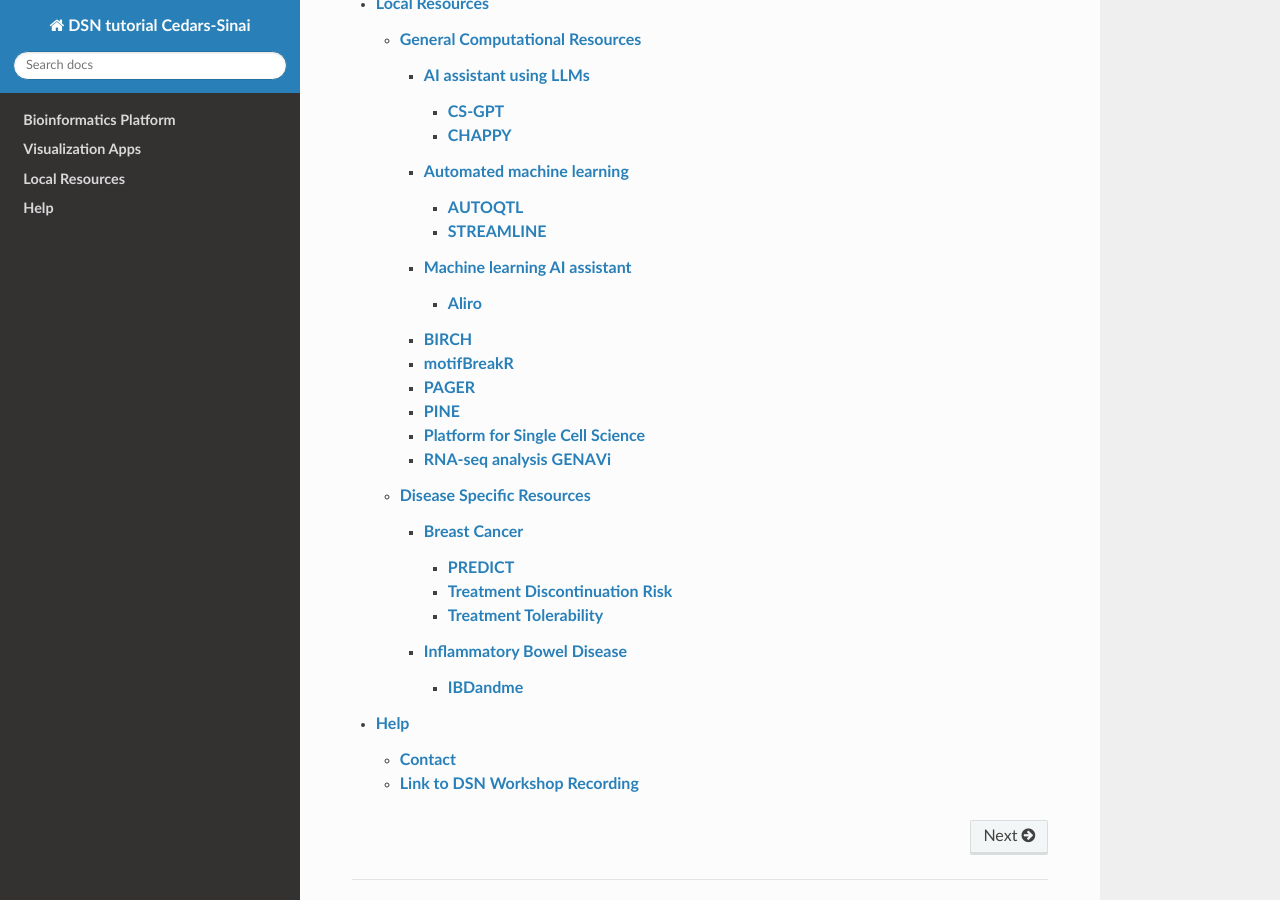
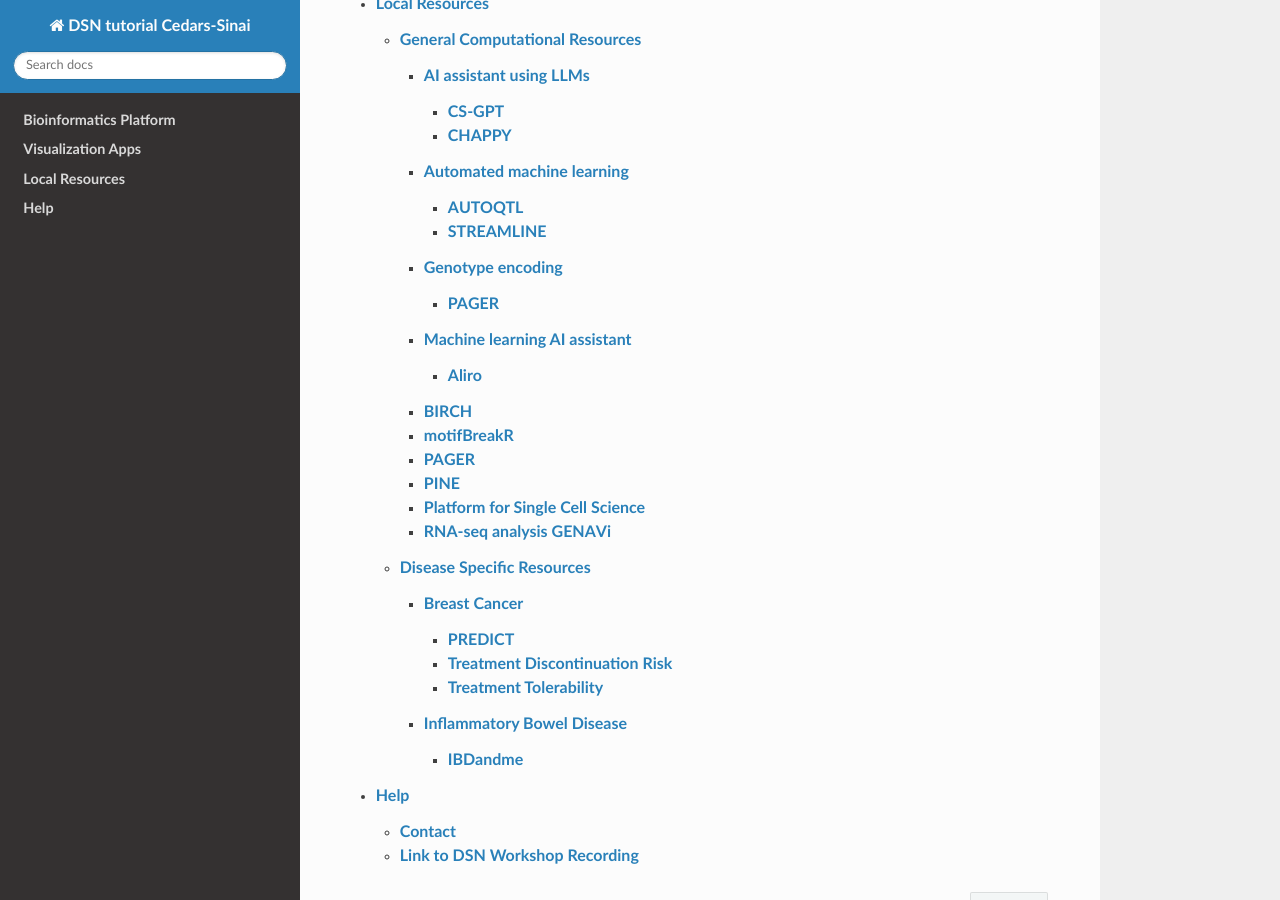
Before and after one commit to CedarsDSN/DSN_tutorial_page, a Sphinx documentation site: the page built from docs/index.rst, in a window 1280 px wide and 900 px high, scrolled down 693 px. Built offline with Sphinx 7.4.7 and the Read the Docs theme 3.1.0, drawn with Linux system fonts in a browser that asks for light colours; pages that are not in the unit, such as notebooks, are missing from menus.

Commit message:
Update index.rst

```diff
--- a/docs/Local Resources/General Computational Resources/index.rst
+++ b/docs/Local Resources/General Computational Resources/index.rst
@@ -7,6 +7,7 @@
 
    AI assistant using LLMs/index.rst
    Automated machine learning/index.rst
+   Genotype encoding/index.rst
    Machine learning AI assistant/index.rst
    BIRCH.rst
    motifBreakR.rst
```
